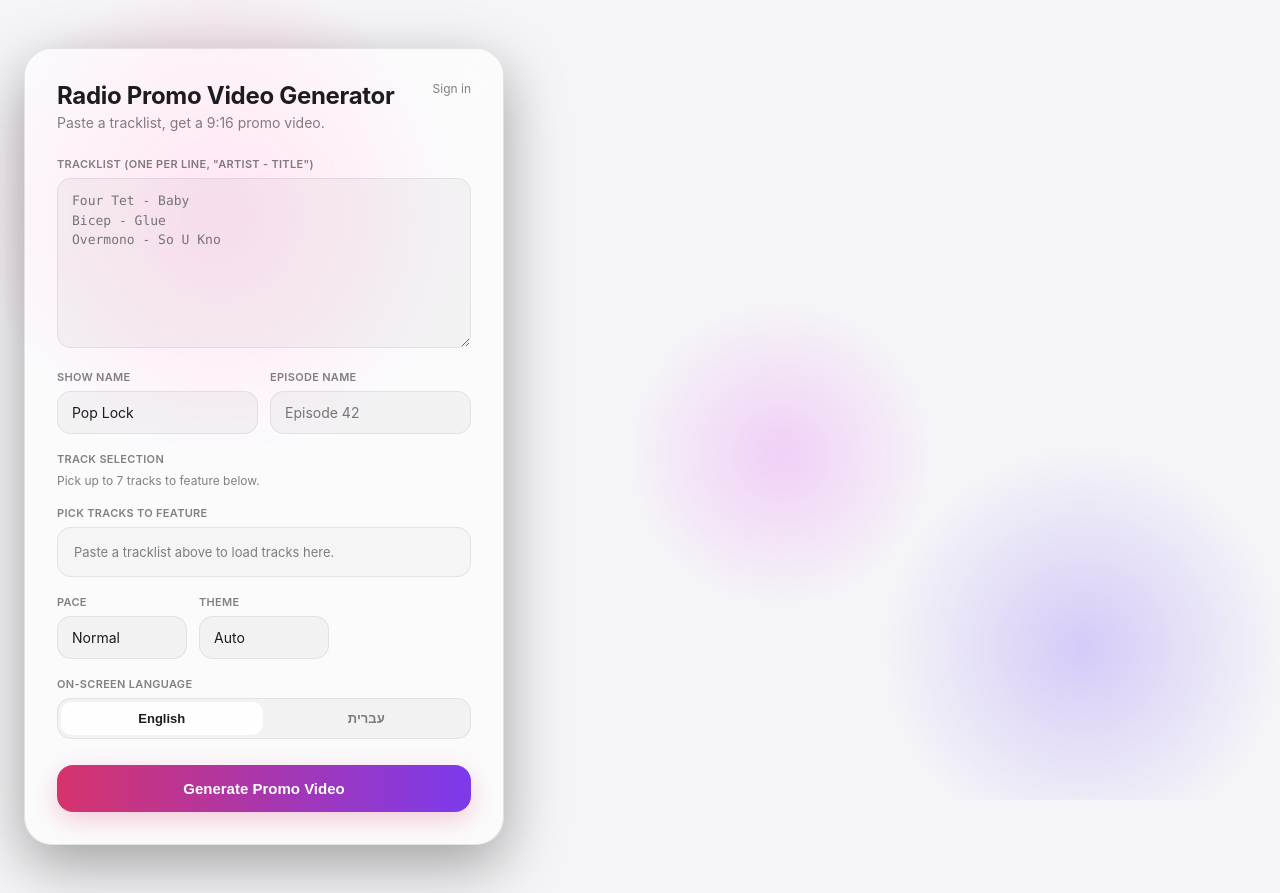
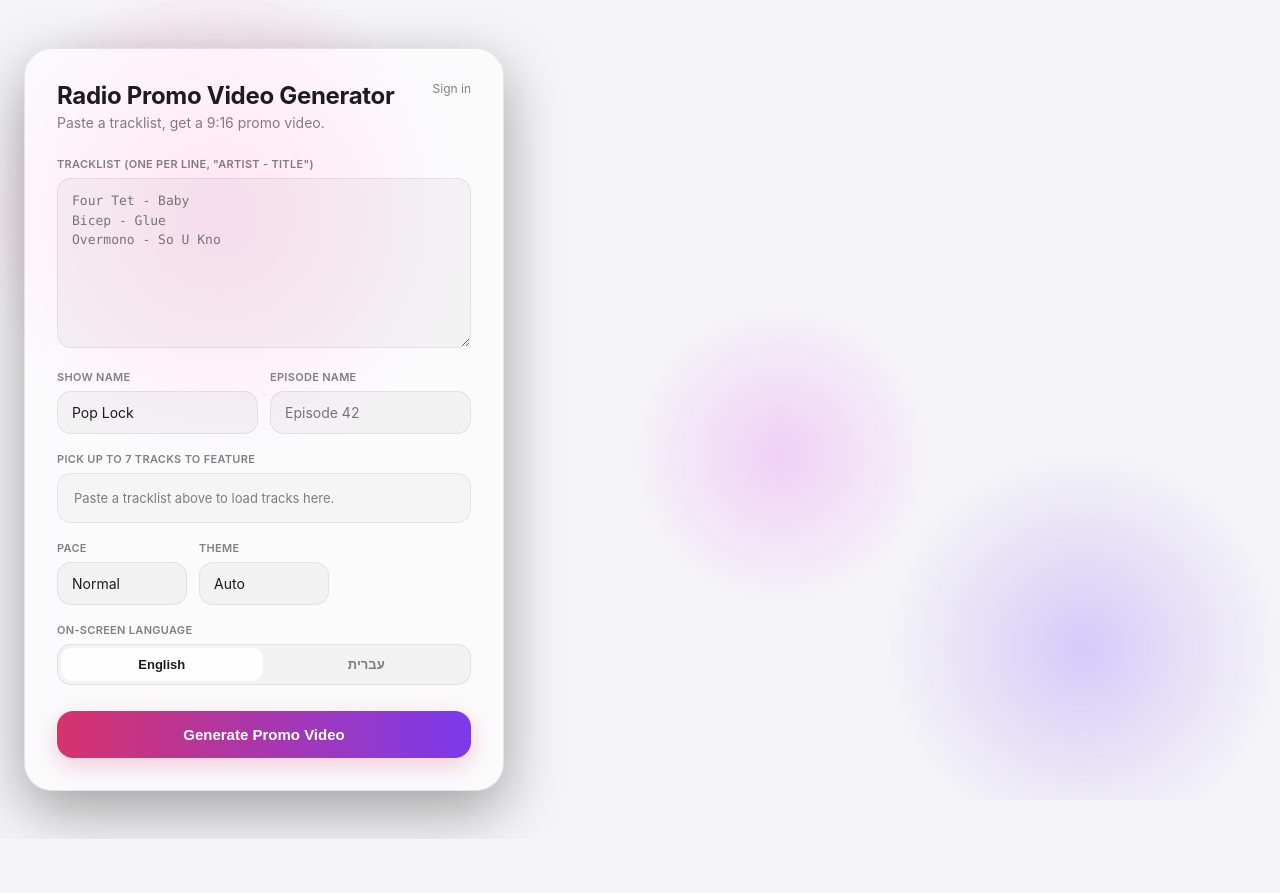
Before and after one commit to wrongggg/promo-videos-for-radio, a Flask app: page / in a window 1280 px wide. After the commit the page ends 839 px from the top, so only its background shows below. Run offline with Flask 3, Linux system fonts and the light colour scheme.

Commit message:
Merge redundant "Track selection" + "Pick tracks to feature" sections
For colleagues (no toggle to show) these were two form-groups saying nearly
the same thing back to back. Now a single section: admin gets the "Track
selection" label above the Auto/Manual toggle (unchanged), colleagues get
one merged label directly above the track picker.

Co-Authored-By: Claude Sonnet 5 <noreply@anthropic.com>

```diff
--- a/server/templates/index.html
+++ b/server/templates/index.html
@@ -219,20 +219,18 @@
                 </div>
             </div>
 
+            {% if personal_mode %}
             <div class="form-group">
                 <label>Track selection</label>
-                {% if personal_mode %}
                 <div class="segmented" id="selectionModeToggle">
                     <button type="button" data-value="auto">Auto (AI picks)</button>
                     <button type="button" data-value="manual" class="active">I'll pick</button>
                 </div>
-                {% else %}
-                <p class="hint" style="margin:0;">Pick up to {{ max_manual_tracks }} tracks to feature below.</p>
-                {% endif %}
             </div>
+            {% endif %}
 
             <div class="form-group" id="trackListGroup">
-                <label>Pick tracks to feature</label>
+                <label>{% if personal_mode %}Pick tracks to feature{% else %}Pick up to {{ max_manual_tracks }} tracks to feature{% endif %}</label>
                 <div class="track-list" id="trackList"><div class="track-empty">Paste a tracklist above to load tracks here.</div></div>
             </div>
 
```
